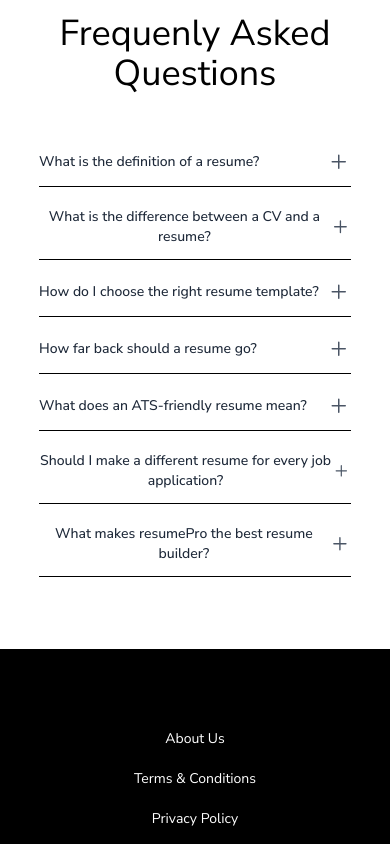
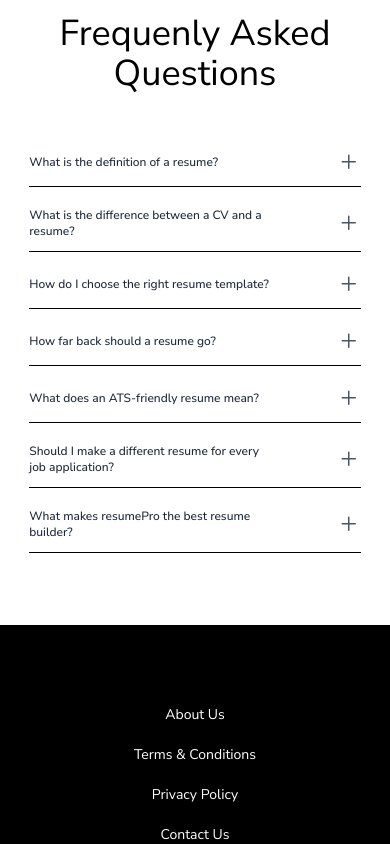
Before and after one commit to chaudhary64/resumePro, a React (Vite) app: page / in a window 390 px wide. Shown: the part 3060-3904 px from the top of the page. Built offline with nearby package versions, Linux system fonts and the light colour scheme.

Commit message:
feat: update ExpandableText component for improved responsiveness and styling

```diff
--- a/src/Components/ExpandableText.jsx
+++ b/src/Components/ExpandableText.jsx
@@ -19,8 +19,8 @@ function ExpandableText({ question, answer }) {
   };
 
   return (
-    <div className="w-[80%] mx-auto border-b">
-      <button
+    <div className="w-[85%] sm:w-[80%] mx-auto border-b">
+      <div
         onClick={() => {
           isExpanded
             ? collapser(expandableTextController)
@@ -29,7 +29,7 @@ function ExpandableText({ question, answer }) {
         }}
         className="w-full flex items-center justify-between py-5 cursor-pointer"
       >
-        <span className="text-sm md:text-base lg:text-lg font-medium text-gray-800">
+        <span className="max-sm:w-[75%] text-xs sm:text-sm md:text-base lg:text-lg font-medium text-gray-800">
           {question}
         </span>
         <GoPlus
@@ -37,13 +37,13 @@ function ExpandableText({ question, answer }) {
             isExpanded ? "rotate-45" : "rotate-0"
           }`}
         />
-      </button>
+      </div>
       <motion.div
         initial={{ height: 0 }}
         animate={{ height: isExpanded ? "auto" : 0 }}
         className="-mt-2 overflow-hidden"
       >
-        <p className="pb-4 text-gray-700 text-sm md:text-base lg:text-lg">
+        <p className="pb-4 text-gray-700 text-xs sm:text-sm md:text-base lg:text-lg">
           {answer}
         </p>
       </motion.div>
```
